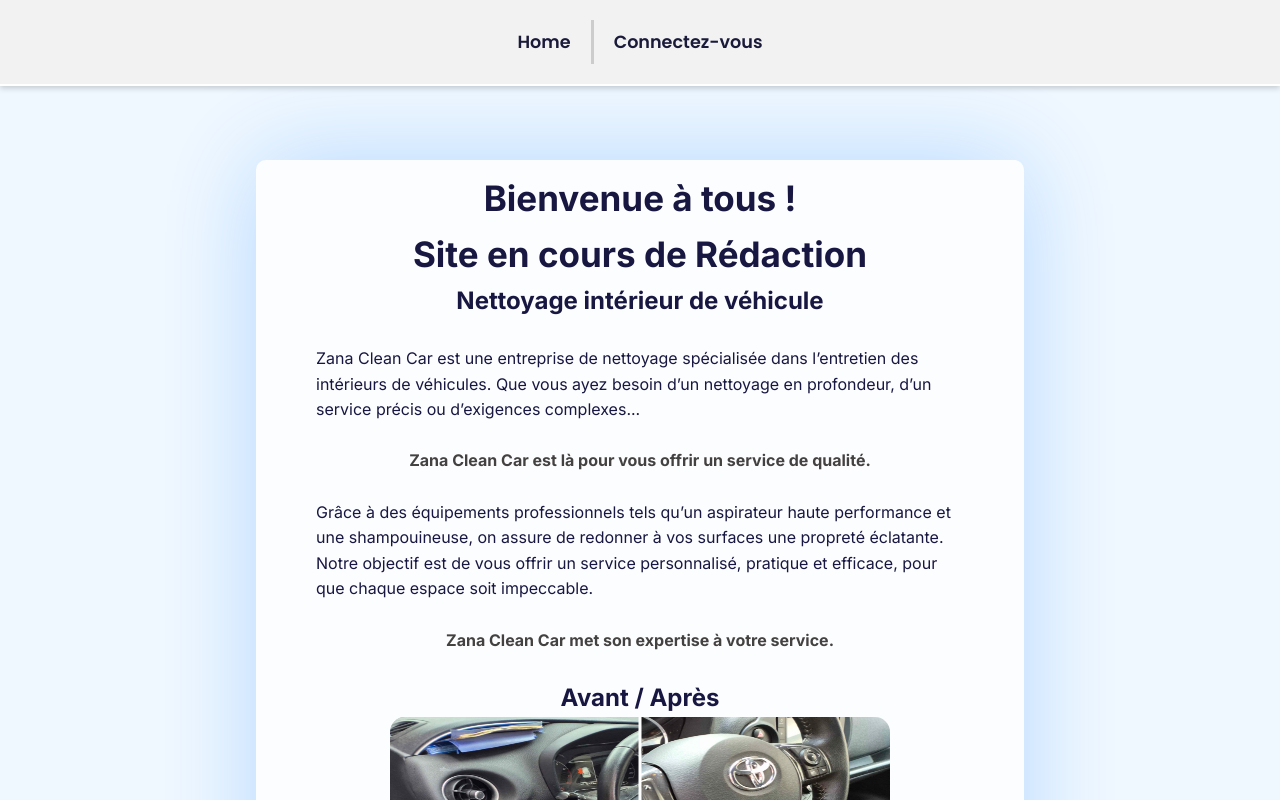
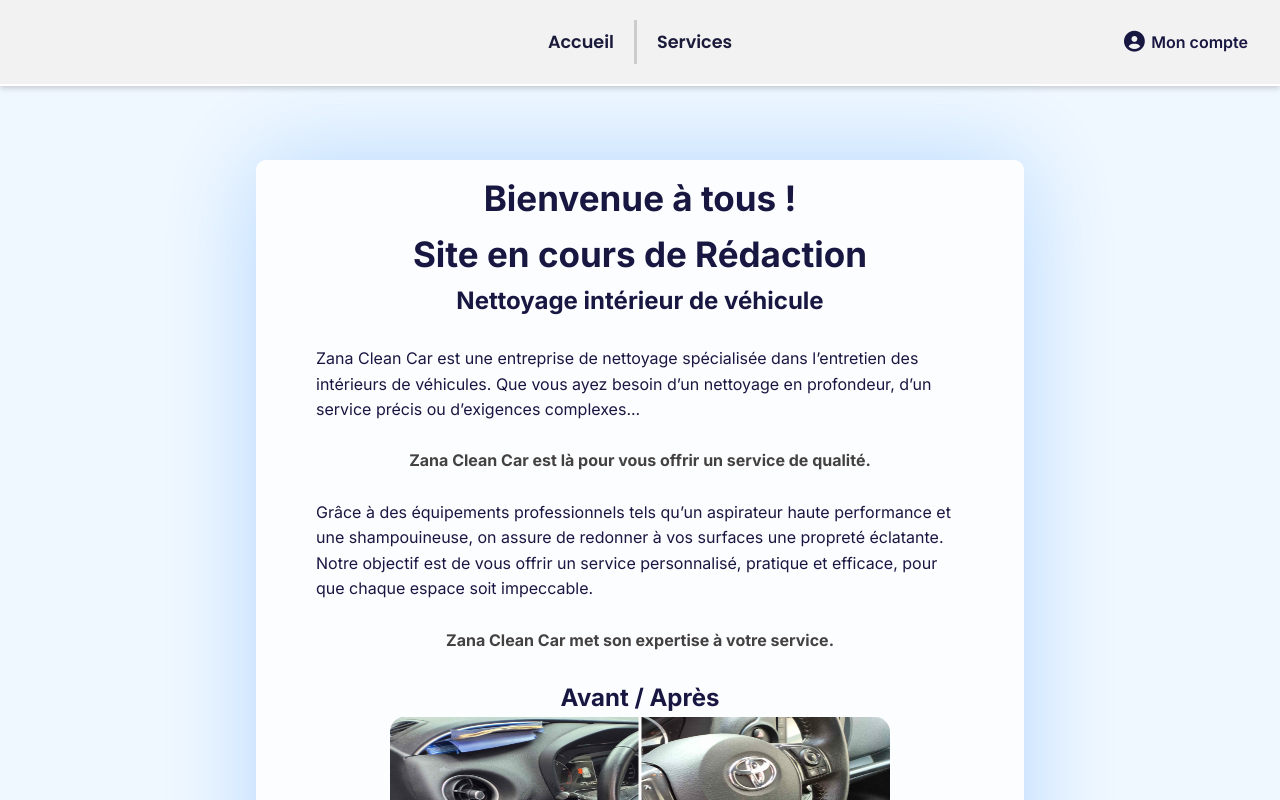
Before and after one commit to Air-KS/zanacleancar, a Vue app in the folder frontend/portal/: page / in a window 1280 px wide. Shown: the top 800 px of the page. Built offline with nearby package versions, Linux system fonts and the light colour scheme.

Commit message:
menu nav

```diff
--- a/frontend/portal/src/components/header.vue
+++ b/frontend/portal/src/components/header.vue
@@ -9,10 +9,17 @@
 			<div class="header-inner" v-if="showFullMenu">
 				<nav class="nav-full" aria-label="Navigation principale">
 					<ul class="nav-menu">
-						<li class="nav-menu-item" v-for="(item, index) in menuItems" :key="index">
+						<li class="nav-menu-item" v-for="(item, index) in menuItems.filter(i => i.link !== '/login')"
+							:key="index">
 							<router-link class="nav-menu-link" :to="item.link">{{ item.label }}</router-link>
 						</li>
 					</ul>
+					<div class="account-section">
+						<router-link to="/login" class="account-button">
+							<i class="fas fa-user-circle"></i>
+							<span>Mon compte</span>
+						</router-link>
+					</div>
 				</nav>
 			</div>
 		</transition>
@@ -36,8 +43,8 @@
 	data() {
 		return {
 			menuItems: [
-				{ label: "Home", link: "/" },
-				{ label: "Connectez-vous", link: "/register" },
+				{ label: "Accueil", link: "/" },
+				{ label: "Services", link: "/register" },
 			],
 			showFullMenu: true,
 			showFloatMenu: false,
@@ -104,6 +111,9 @@
 	transform: translateY(-10px);
 }
 
+/* ================================
+      Header Container
+      ================================ */
 .header {
 	position: fixed;
 	top: 0;
@@ -113,7 +123,6 @@
 	flex-direction: column;
 	align-items: center;
 }
-
 .header-inner {
 	width: 100%;
 	height: auto;
@@ -136,7 +145,6 @@
 	box-shadow: 0 2px 6px rgba(0, 0, 0, 0.2);
 	border-bottom: solid 2px white;
 }
-
 .nav-menu {
 	display: flex;
 	align-items: center;
@@ -144,24 +152,19 @@
 	margin: 0;
 	padding: 0;
 }
-
 .nav-menu a {
 	color: #1a1a3a;
 	font-weight: 600;
 	text-decoration: none;
 }
-
 .nav-menu a:hover {
 	color: var(--nav-color-hover);
 	text-decoration: none;
 	transition: background-color 0.5s, color 0.5s;
 }
-
 .nav-menu .nav-menu-item:not(:last-child) {
 	border-right: 3px solid #ccc;
-	/* Séparateur entre les éléments */
 }
-
 .nav-menu-item {
 	font-family: var(--nav-item-font-family);
 	font-weight: var(--nav-item-font-weight);
@@ -170,25 +173,18 @@
 	display: flex;
 	align-items: center;
 }
-
-
 /* Ajoute une barre horizontale au-dessus du lien avec un effet de transition */
 .nav-menu-link::before {
 	content: "";
 	position: absolute;
 	bottom: 0;
 	left: 50%;
-	/* Commence au centre */
 	width: 0;
 	height: 3px;
 	background-color: var(--nav-color-link);
-	/* La couleur de la barre */
 	transition: width 0.4s ease, transform 0.4s ease;
-	/* Transition pour l'animation */
 	transform: translateX(-50%);
-	/* Centrer la barre par rapport au lien */
 }
-
 .nav-menu-link {
 	display: block;
 	padding: 0.5rem 0;
@@ -197,20 +193,15 @@
 	text-decoration: none;
 	cursor: pointer;
 }
-
 /* Animation lors du survol */
 .nav-menu-link:hover::before {
 	width: 100%;
-	/* S'étend à 100% de la largeur du lien */
 	transform: translateX(-50%) scaleX(1);
-	/* Barre centrée et étendue symétriquement */
 }
-
 
 /* ================================
       Menu Float
       ================================ */
-/* Menu flottant */
 .nav-float {
 	position: fixed;
 	top: 20px;
@@ -224,7 +215,6 @@
 	z-index: 1;
 	border: 2px solid rgba(255, 255, 255, 0.5);
 }
-
 .pill-menu {
 	display: flex;
 	list-style: none;
@@ -233,14 +223,12 @@
 	padding: 0;
 	position: relative;
 }
-
 .pill-menu li {
 	position: relative;
 	padding: 6px 12px;
 	border-radius: 9999px;
 	z-index: 1;
 }
-
 .pill-menu li a {
 	position: relative;
 	font-weight: 500;
@@ -252,7 +240,6 @@
 	line-height: 1.5rem;
 	/* ← centrage vertical du texte */
 }
-
 .pill-menu li a::before,
 .pill-menu li a::after {
 	content: attr(data-label);
@@ -263,33 +250,27 @@
 	transition: transform 0.3s ease-in-out, opacity 0.3s ease-in-out;
 	pointer-events: none;
 }
-
 .pill-menu li a::after {
 	top: -2px;
 	color: #a0dcff;
 	transform: translateY(100%);
 	opacity: 0;
 }
-
 /* Hover effet saut vers le haut */
 .pill-menu li:hover a::before {
 	transform: translateY(-100%);
 	opacity: 0;
 }
-
 .pill-menu li:hover a::after {
 	transform: translateY(0);
 	opacity: 1;
 }
-
 .pill-menu li:hover a {
 	color: transparent;
 }
-
 .pill-menu li:hover {
 	background-color: rgba(255, 255, 255, 0.1);
 }
-
 /* Hover animé */
 .hover-bg {
 	position: absolute;
@@ -306,4 +287,31 @@
 	opacity: 0;
 	z-index: 0;
 }
+
+/* ================================
+      Section mon Compte
+      ================================ */
+.account-section {
+	position: absolute;
+	right: 2rem;
+	top: 50%;
+	transform: translateY(-50%);
+}
+.account-button {
+	display: flex;
+	align-items: center;
+	gap: 0.4rem;
+	font-weight: 600;
+	color: var(--color-text-dark);
+	text-decoration: none;
+	transition: color 0.3s ease;
+}
+.account-button:hover {
+	color: var(--nav-color-hover);
+	transform: scale(1.05);
+}
+.account-button i {
+	font-size: 1.3rem;
+}
+
 </style>
--- a/frontend/portal/src/components/header222.vue
+++ b/frontend/portal/src/components/header222.vue
@@ -9,10 +9,17 @@
 			<div class="header-inner" v-if="showFullMenu">
 				<nav class="nav-full" aria-label="Navigation principale">
 					<ul class="nav-menu">
-						<li class="nav-menu-item" v-for="(item, index) in menuItems" :key="index">
+						<li class="nav-menu-item" v-for="(item, index) in menuItems.filter(i => i.link !== '/login')"
+							:key="index">
 							<router-link class="nav-menu-link" :to="item.link">{{ item.label }}</router-link>
 						</li>
 					</ul>
+					<div class="account-section">
+						<router-link to="/login" class="account-button">
+							<i class="fas fa-user-circle"></i>
+							<span>Mon compte</span>
+						</router-link>
+					</div>
 				</nav>
 			</div>
 		</transition>
@@ -36,8 +43,8 @@
 	data() {
 		return {
 			menuItems: [
-				{ label: "Home", link: "/" },
-				{ label: "Connectez-vous", link: "/register" },
+				{ label: "Accueil", link: "/" },
+				{ label: "Services", link: "/register" },
 			],
 			showFullMenu: true,
 			showFloatMenu: false,
@@ -104,6 +111,9 @@
 	transform: translateY(-10px);
 }
 
+/* ================================
+      Header Container
+      ================================ */
 .header {
 	position: fixed;
 	top: 0;
@@ -113,7 +123,6 @@
 	flex-direction: column;
 	align-items: center;
 }
-
 .header-inner {
 	width: 100%;
 	height: auto;
@@ -136,7 +145,6 @@
 	box-shadow: 0 2px 6px rgba(0, 0, 0, 0.2);
 	border-bottom: solid 2px white;
 }
-
 .nav-menu {
 	display: flex;
 	align-items: center;
@@ -144,24 +152,19 @@
 	margin: 0;
 	padding: 0;
 }
-
 .nav-menu a {
 	color: #1a1a3a;
 	font-weight: 600;
 	text-decoration: none;
 }
-
 .nav-menu a:hover {
 	color: var(--nav-color-hover);
 	text-decoration: none;
 	transition: background-color 0.5s, color 0.5s;
 }
-
 .nav-menu .nav-menu-item:not(:last-child) {
 	border-right: 3px solid #ccc;
-	/* Séparateur entre les éléments */
 }
-
 .nav-menu-item {
 	font-family: var(--nav-item-font-family);
 	font-weight: var(--nav-item-font-weight);
@@ -170,25 +173,18 @@
 	display: flex;
 	align-items: center;
 }
-
-
 /* Ajoute une barre horizontale au-dessus du lien avec un effet de transition */
 .nav-menu-link::before {
 	content: "";
 	position: absolute;
 	bottom: 0;
 	left: 50%;
-	/* Commence au centre */
 	width: 0;
 	height: 3px;
 	background-color: var(--nav-color-link);
-	/* La couleur de la barre */
 	transition: width 0.4s ease, transform 0.4s ease;
-	/* Transition pour l'animation */
 	transform: translateX(-50%);
-	/* Centrer la barre par rapport au lien */
 }
-
 .nav-menu-link {
 	display: block;
 	padding: 0.5rem 0;
@@ -197,20 +193,15 @@
 	text-decoration: none;
 	cursor: pointer;
 }
-
 /* Animation lors du survol */
 .nav-menu-link:hover::before {
 	width: 100%;
-	/* S'étend à 100% de la largeur du lien */
 	transform: translateX(-50%) scaleX(1);
-	/* Barre centrée et étendue symétriquement */
 }
-
 
 /* ================================
       Menu Float
       ================================ */
-/* Menu flottant */
 .nav-float {
 	position: fixed;
 	top: 20px;
@@ -224,7 +215,6 @@
 	z-index: 1;
 	border: 2px solid rgba(255, 255, 255, 0.5);
 }
-
 .pill-menu {
 	display: flex;
 	list-style: none;
@@ -233,14 +223,12 @@
 	padding: 0;
 	position: relative;
 }
-
 .pill-menu li {
 	position: relative;
 	padding: 6px 12px;
 	border-radius: 9999px;
 	z-index: 1;
 }
-
 .pill-menu li a {
 	position: relative;
 	font-weight: 500;
@@ -252,7 +240,6 @@
 	line-height: 1.5rem;
 	/* ← centrage vertical du texte */
 }
-
 .pill-menu li a::before,
 .pill-menu li a::after {
 	content: attr(data-label);
@@ -263,33 +250,27 @@
 	transition: transform 0.3s ease-in-out, opacity 0.3s ease-in-out;
 	pointer-events: none;
 }
-
 .pill-menu li a::after {
 	top: -2px;
 	color: #a0dcff;
 	transform: translateY(100%);
 	opacity: 0;
 }
-
 /* Hover effet saut vers le haut */
 .pill-menu li:hover a::before {
 	transform: translateY(-100%);
 	opacity: 0;
 }
-
 .pill-menu li:hover a::after {
 	transform: translateY(0);
 	opacity: 1;
 }
-
 .pill-menu li:hover a {
 	color: transparent;
 }
-
 .pill-menu li:hover {
 	background-color: rgba(255, 255, 255, 0.1);
 }
-
 /* Hover animé */
 .hover-bg {
 	position: absolute;
@@ -306,4 +287,31 @@
 	opacity: 0;
 	z-index: 0;
 }
+
+/* ================================
+      Section mon Compte
+      ================================ */
+.account-section {
+	position: absolute;
+	right: 2rem;
+	top: 50%;
+	transform: translateY(-50%);
+}
+.account-button {
+	display: flex;
+	align-items: center;
+	gap: 0.4rem;
+	font-weight: 600;
+	color: var(--color-text-dark);
+	text-decoration: none;
+	transition: color 0.3s ease;
+}
+.account-button:hover {
+	color: var(--nav-color-hover);
+	transform: scale(1.05);
+}
+.account-button i {
+	font-size: 1.3rem;
+}
+
 </style>
```
